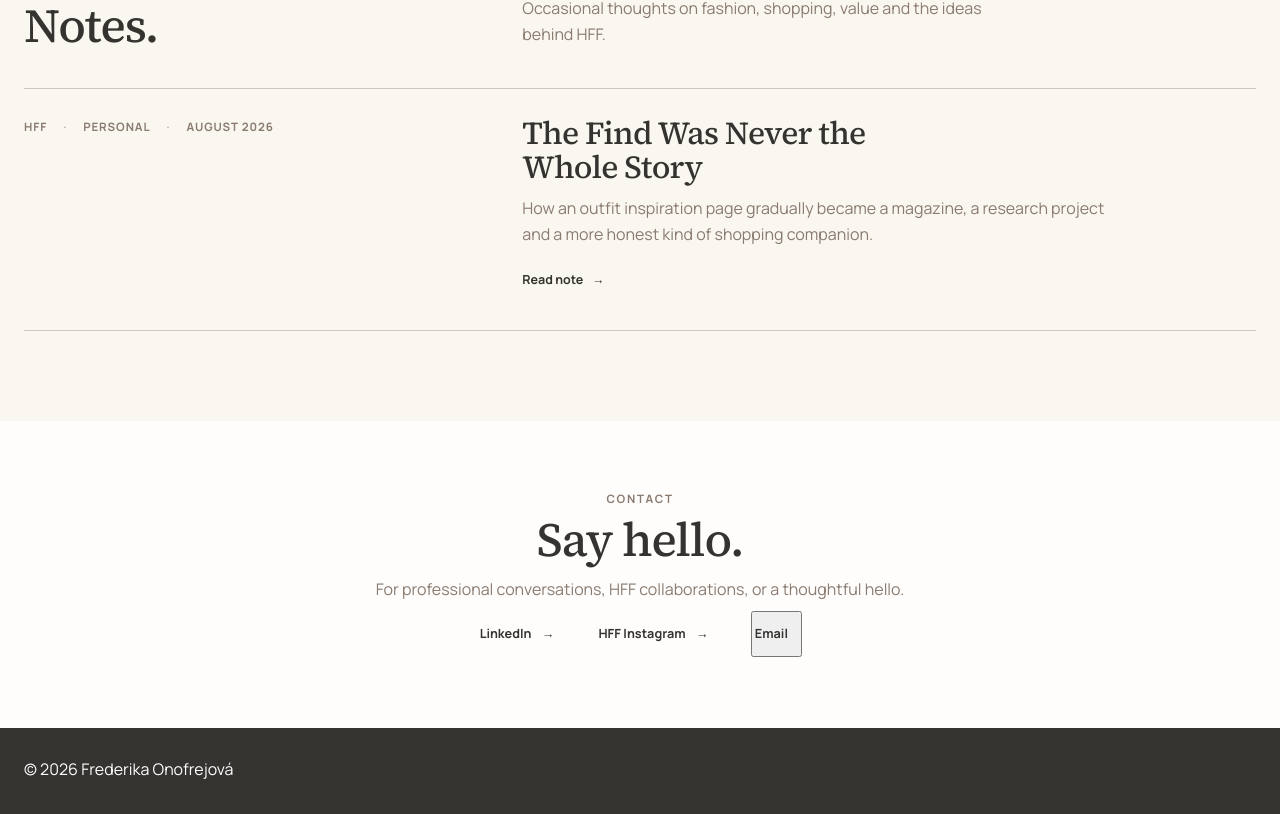
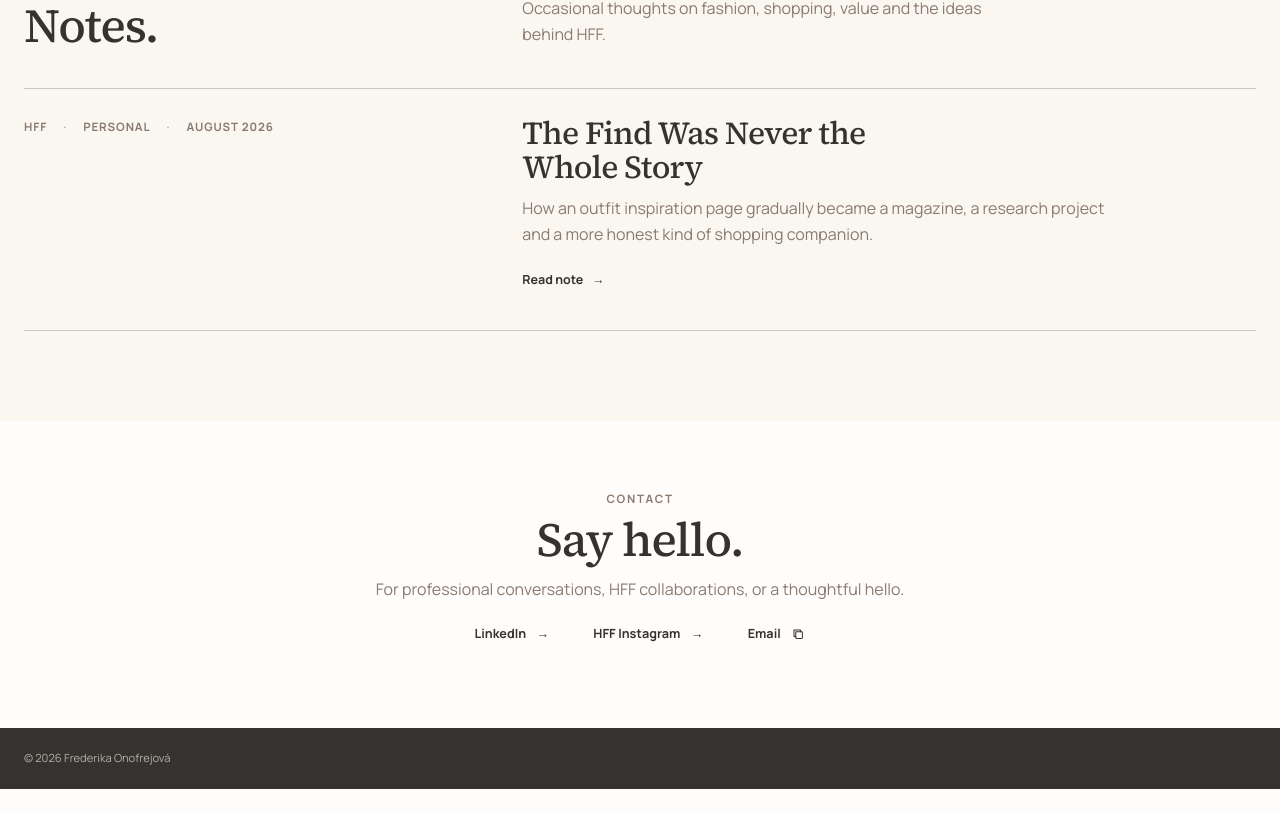
Before and after one commit to frederikao/frederikao, a Next.js app: page / in a window 1280 px wide. Shown: the part 2386-3200 px from the top of the page. After the commit the page ends 3175 px from the top, so only its background shows below. Built offline with nearby package versions, Linux system fonts and the light colour scheme.

Commit message:
style: remove redundant footer layout and style copy button

```diff
--- a/app/globals.css
+++ b/app/globals.css
@@ -129,17 +129,13 @@ p { max-width: 68ch; }
 .contact p { margin-bottom: .55rem; color: var(--taupe); }
 .contact__links { display: grid; grid-template-columns: repeat(3, max-content); justify-content: center; column-gap: clamp(1.5rem, 3.2vw, 2.75rem); }
 
-.site-footer { padding: 1.75rem 0 1rem; color: var(--warm-white); background: var(--charcoal); }
-.site-footer__grid { display: grid; grid-template-columns: 1.5fr 1fr; gap: 1.2rem 3rem; align-items: start; }
-.site-footer__name { font-family: var(--font-serif); font-size: clamp(1.4rem, 2vw, 1.9rem); }
-.site-footer__links { display: grid; align-content: start; gap: 0; font-size: .76rem; }
-.site-footer__links > a, .footer-email > a { display: inline-flex; align-items: center; min-height: 30px; }
-.site-footer__links > a span { color: var(--stone); }
-.footer-email { display: inline-flex; align-items: center; gap: .4rem; width: fit-content; }
-.footer-email__copy { display: inline-grid; width: 1.4rem; height: 1.4rem; padding: 0; place-items: center; color: var(--stone); background: transparent; border: 0; }
-.footer-email__copy svg { width: .9rem; height: .9rem; fill: none; stroke: currentcolor; stroke-linecap: round; stroke-linejoin: round; stroke-width: 1.7; }
-.site-footer__meta { grid-column: 1 / -1; padding-top: .7rem; border-top: 1px solid rgb(255 255 255 / 20%); color: var(--stone); font-size: .7rem; }
-.site-footer__meta p { margin: 0; }
+.copy-email { display: inline-flex; flex-direction: column; align-items: center; }
+.copy-email__button { padding-inline: .1rem; border: 0; background: transparent; }
+.copy-email__icon { width: .9rem; height: .9rem; fill: none; stroke: currentcolor; stroke-linecap: round; stroke-linejoin: round; stroke-width: 1.7; }
+.copy-email__fallback { color: var(--taupe); font-size: .72rem; overflow-wrap: anywhere; }
+
+.site-footer { padding: 1.35rem 0; color: var(--warm-white); background: var(--charcoal); }
+.site-footer__copyright { margin: 0; color: var(--stone); font-size: .7rem; }
 
 @media (max-width: 1100px) {
   :root { --section-space: 4.75rem; }
@@ -189,8 +185,6 @@ p { max-width: 68ch; }
   .article-body h2 { margin-top: 3rem; }
   .contact { padding-block: 3.25rem; }
   .contact__links { grid-template-columns: 1fr; justify-items: center; row-gap: 0; }
-  .site-footer { padding-top: 1.5rem; }
-  .site-footer__grid { grid-template-columns: 1fr; gap: 1.25rem; }
 }
 
 @media (prefers-reduced-motion: reduce) {
```
